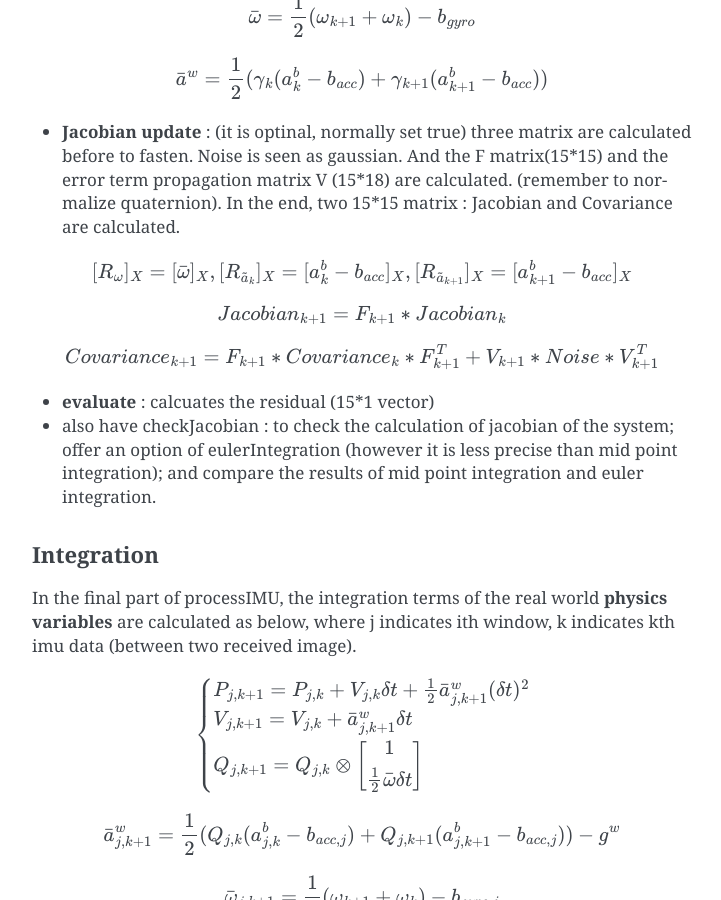
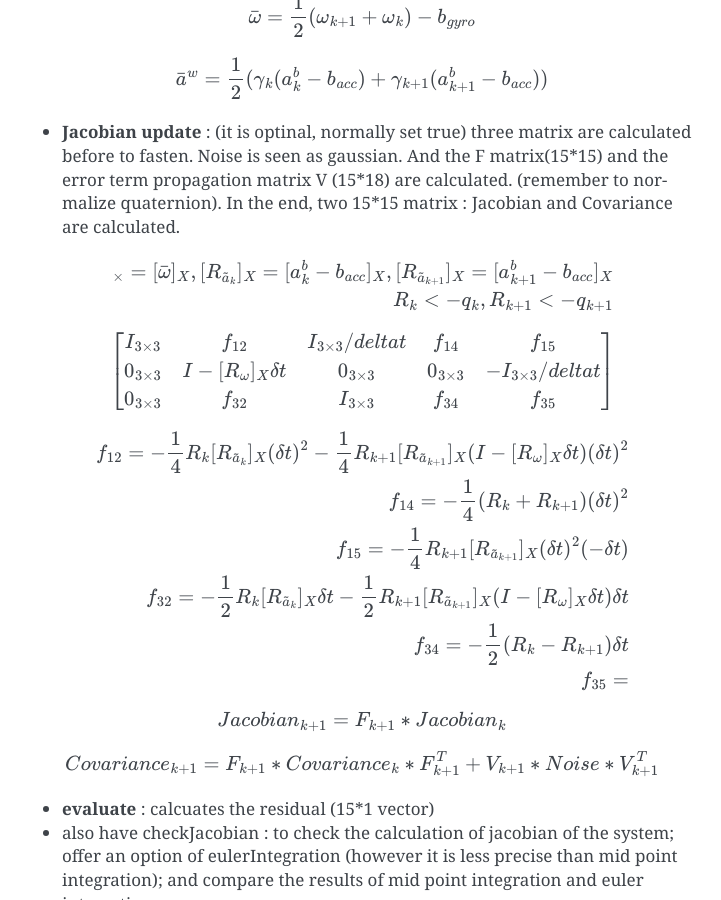
Before and after one commit to gggliuye/VIO, a Sphinx documentation site: the page built from docs/deepblue/LM.rst, in a window 1280 px wide and 900 px high, scrolled down 2988 px. Shown: the whole window, without its empty margins (388-1109 px from the left). Built offline with Sphinx 7.4.7, drawn with Linux system fonts in a browser that asks for light colours.

Commit message:
Update LM.rst

```diff
--- a/docs/deepblue/LM.rst
+++ b/docs/deepblue/LM.rst
@@ -118,9 +118,32 @@ A **IntegrationBase** class is made for pre-intergration management and calculat
 * **Jacobian update** : (it is optinal, normally set true) three matrix are calculated before to fasten. Noise is seen as gaussian. And the F matrix(15*15) and the error term propagation matrix V (15*18) are calculated. (remember to normalize quaternion). In the end, two 15*15 matrix : Jacobian and Covariance are calculated.
 
 .. math::
-    [R_{\omega}]_{X} = [ \bar{\omega} ]_{X} ,
+    [R_{\omega}]_{\times} = [ \bar{\omega} ]_{X} ,
     [R_{\tilde{a}_{k}}]_{X} = [a_{k}^{b} - b_{acc}]_{X},
     [R_{\tilde{a}_{k+1}}]_{X} = [a_{k+1}^{b} - b_{acc}]_{X}
+
+    R_{k} <- q_{k} , R_{k+1} <- q_{k+1}
+
+.. math::
+    \begin{bmatrix}
+    I_{3 \times 3} & f_{12} & I_{3 \times 3} /delta t  & f_{14} & f_{15} \\
+    0_{3 \times 3} & I -[R_{\omega}]_{X} \delta t & 0_{3 \times 3} & 0_{3 \times 3} & -I_{3 \times 3} /delta t \\
+    0_{3 \times 3} & f_{32} & I_{3 \times 3} & f_{34} & f_{35} \\
+    \end{bmatrix}
+
+.. math::
+    f_{12} = - \frac{1}{4} R_{k} [R_{\tilde{a}_{k}}]_{X} (\delta t)^{2} - \frac{1}{4} R_{k+1} [R_{\tilde{a}_{k+1}}]_{X} (I - [R_{\omega}]_{X} \delta t) (\delta t)^{2}
+
+    f_{14} = - \frac{1}{4} ( R_{k} + R_{k+1} ) (\delta t)^{2}
+
+    f_{15} = - \frac{1}{4} R_{k+1} [R_{\tilde{a}_{k+1}}]_{X}  (\delta t)^{2} (- \delta t)
+
+    f_{32} = - \frac{1}{2} R_{k} [R_{\tilde{a}_{k}}]_{X} \delta t - \frac{1}{2} R_{k+1} [R_{\tilde{a}_{k+1}}]_{X} (I - [R_{\omega}]_{X} \delta t) \delta t
+
+    f_{34} = - \frac{1}{2}( R_{k} - R_{k+1} )\delta t
+
+    f_{35} =
+
 
 .. math::
     Jacobian_{k+1} = F_{k+1} * Jacobian_{k}
```
